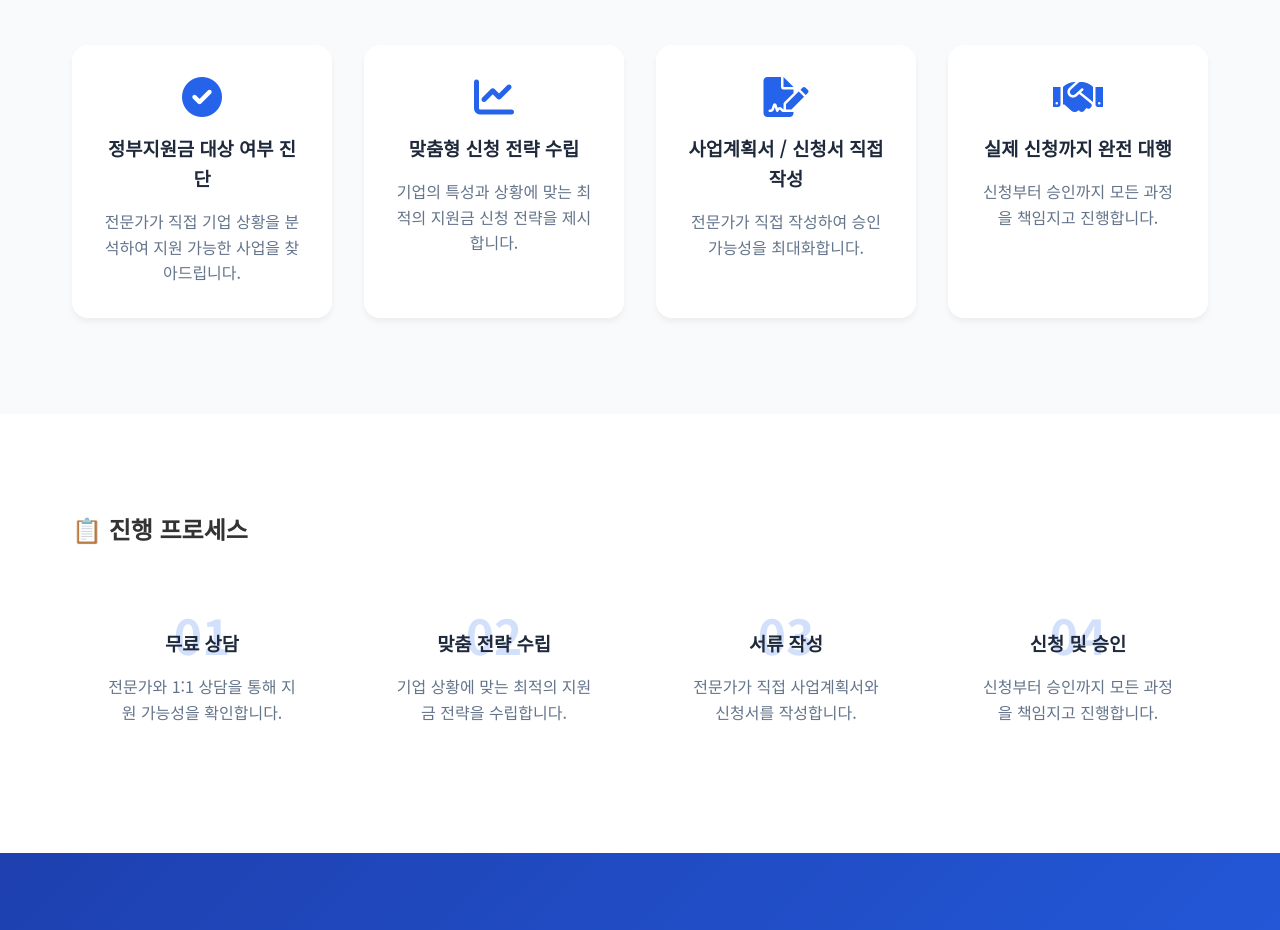
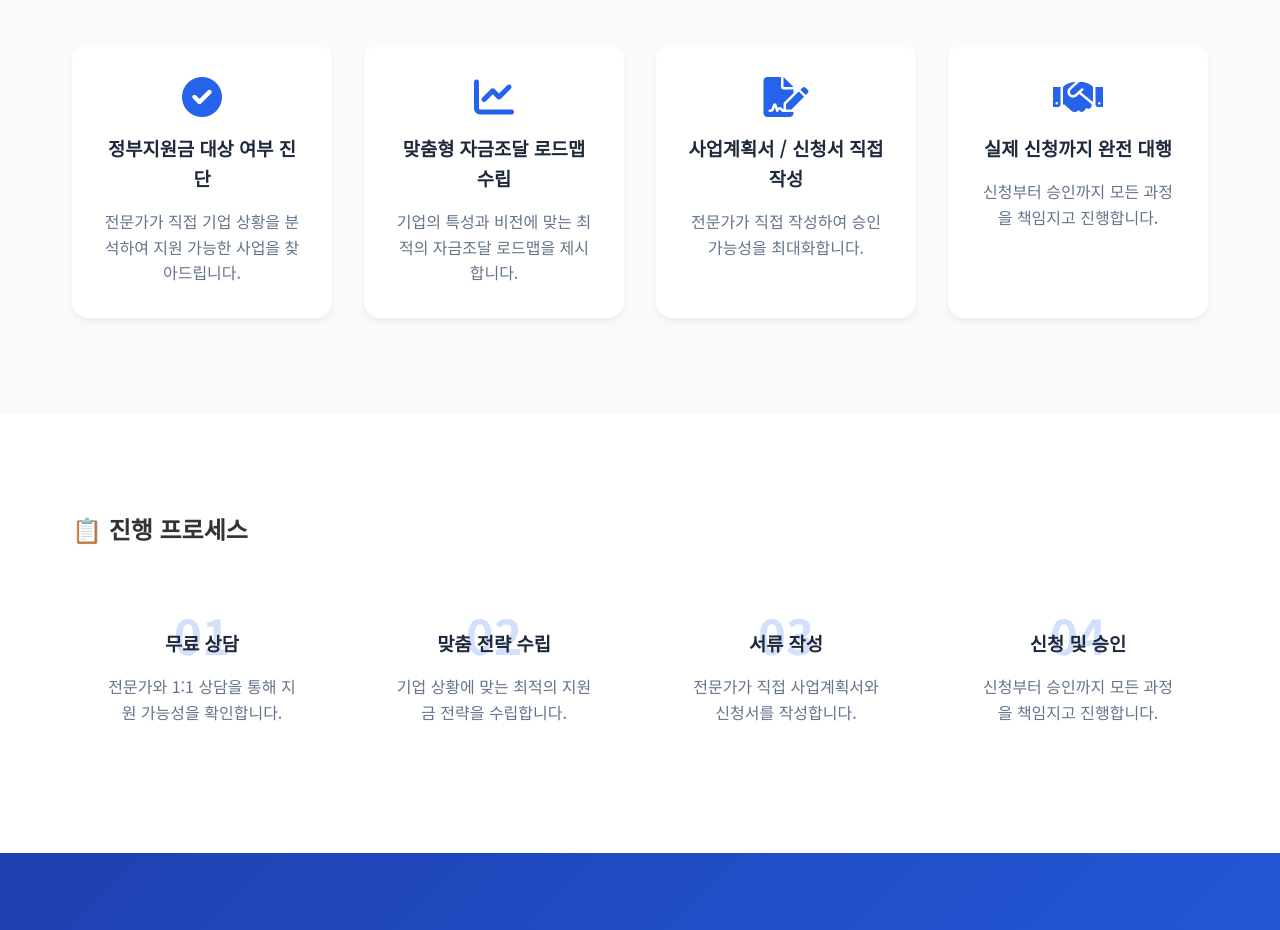
Before and after one commit to sewoong333/CFO190, a website: page index.html in a window 1280 px wide. Shown: the part 1940-2870 px from the top of the page. Drawn offline with Linux system fonts and the light colour scheme.

Commit message:
Update feature card: 맞춤형 신청 전략 수립 → 맞춤형 자금조달 로드맵 수립

```diff
--- a/index.html
+++ b/index.html
@@ -125,8 +125,8 @@
                 </div>
                 <div class="feature-item">
                     <i class="fas fa-chart-line"></i>
-                    <h3>맞춤형 신청 전략 수립</h3>
-                    <p>기업의 특성과 상황에 맞는 최적의 지원금 신청 전략을 제시합니다.</p>
+                    <h3>맞춤형 자금조달 로드맵 수립</h3>
+                    <p>기업의 특성과 비전에 맞는 최적의 자금조달 로드맵을 제시합니다.</p>
                 </div>
                 <div class="feature-item">
                     <i class="fas fa-file-signature"></i>
```
